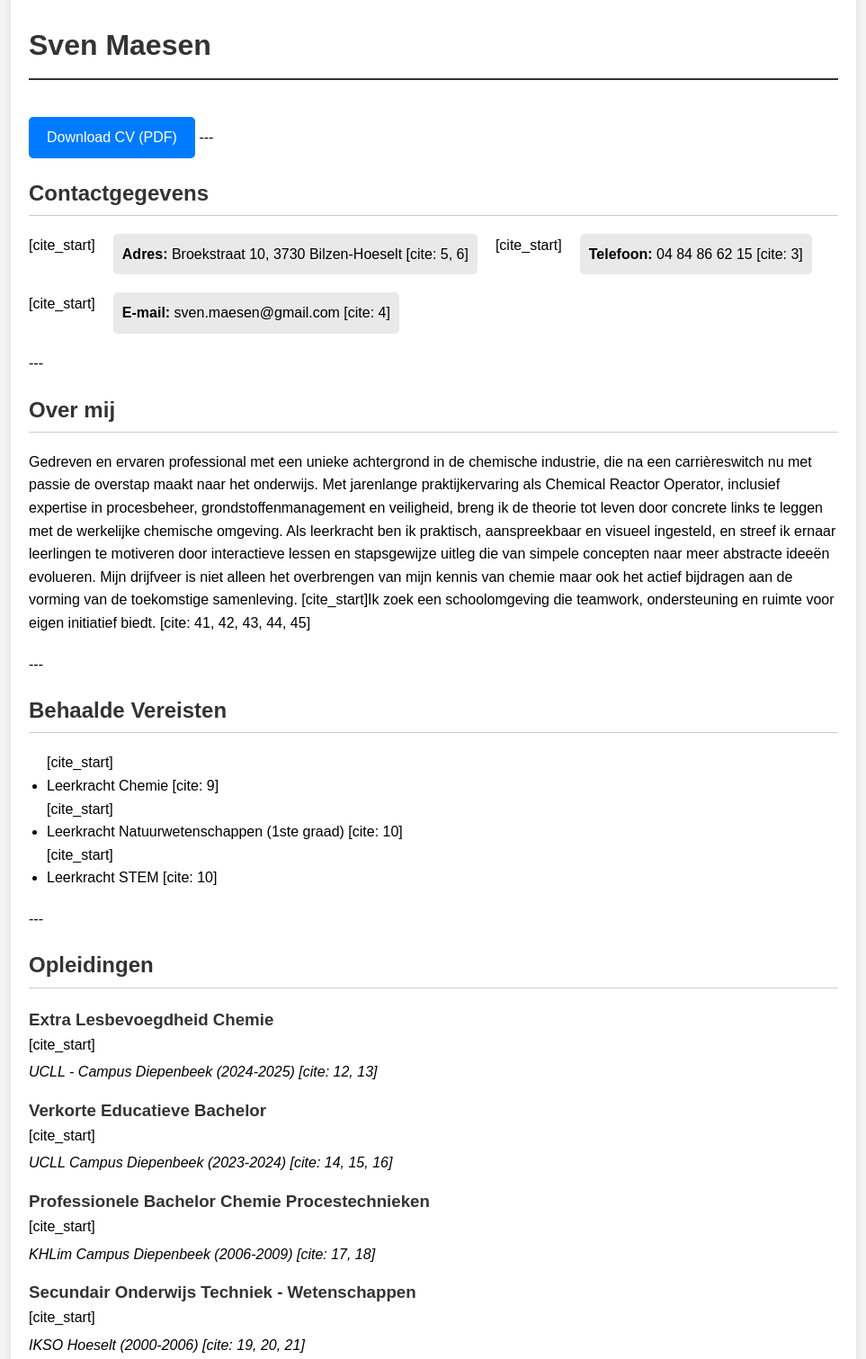
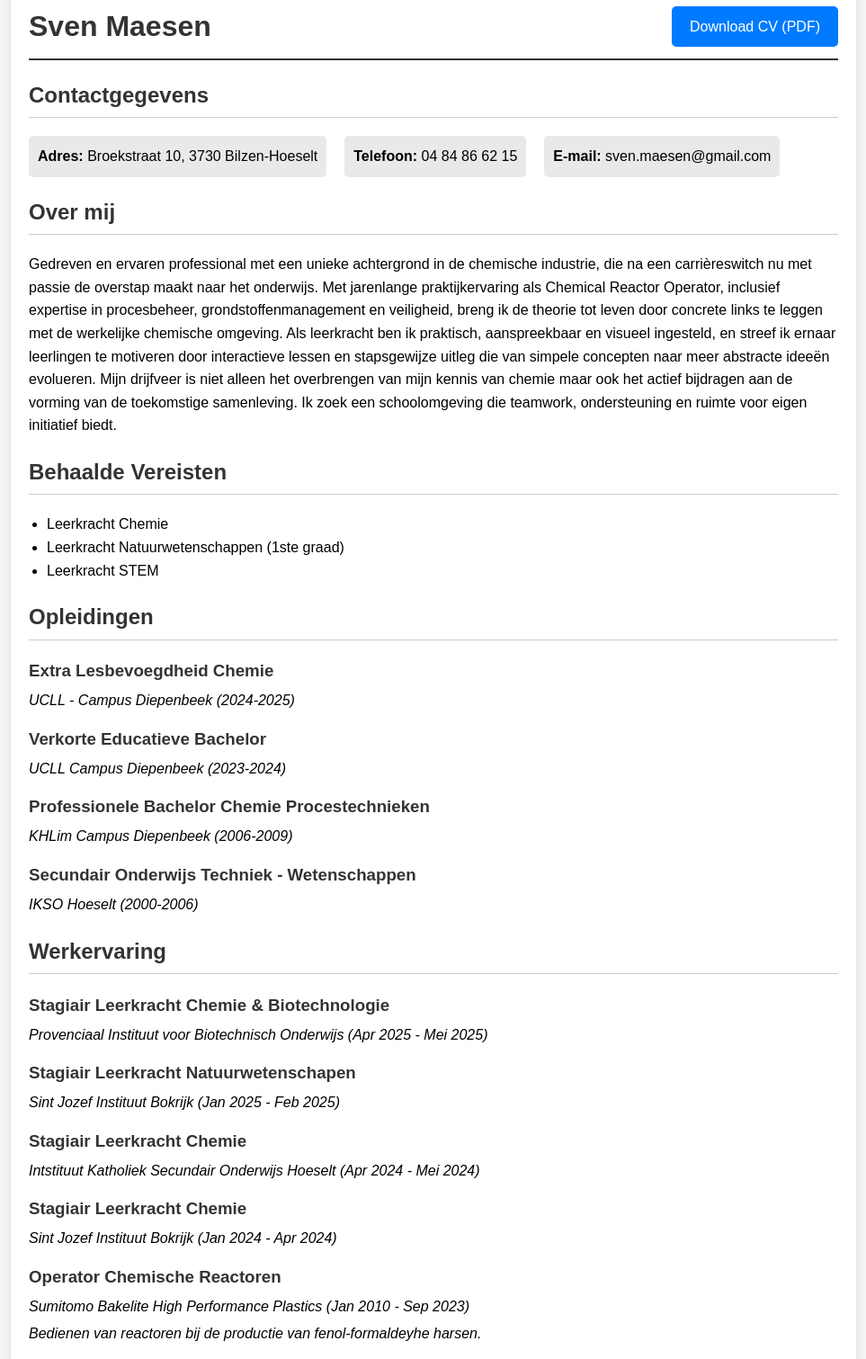
Before and after one commit to T0mt4ru/CV, a plain HTML site: page index.html in a window 1280 px wide. Shown: the part 36-1547 px from the top of the page at 90% size, without its empty margins (158-1121 px from the left). Drawn offline with Linux system fonts and the light colour scheme.

Commit message:
Update index.html

```diff
--- a/index.html
+++ b/index.html
@@ -20,12 +20,18 @@
             border-radius: 8px;
             box-shadow: 0 0 10px rgba(0, 0, 0, 0.1);
         }
+        .header-container {
+            display: flex;
+            justify-content: space-between;
+            align-items: center;
+            border-bottom: 2px solid #333;
+            padding-bottom: 10px;
+        }
         h1, h2, h3 {
             color: #333;
         }
         h1 {
-            border-bottom: 2px solid #333;
-            padding-bottom: 10px;
+            margin: 0; /* Remove default margin to align with flexbox */
         }
         .section {
             margin-bottom: 20px;
@@ -65,7 +71,6 @@
         }
         .download-button {
             display: inline-block;
-            margin-top: 20px;
             padding: 10px 20px;
             font-size: 16px;
             color: #fff;
@@ -83,78 +88,76 @@
 <body>
 
 <div class="container">
-    <header>
+    <div class="header-container">
         <h1>Sven Maesen</h1>
-    </header>
+        <a href="CV_Maesen_Sven_2025.pdf" download="CV_Maesen_Sven_2025.pdf" class="download-button">Download CV (PDF)</a>
+    </div>
 
-    <a href="CV_Maesen_Sven_2025.pdf" download="CV_Maesen_Sven_2025.pdf" class="download-button">Download CV (PDF)</a>
-
-    ---
     <div class="section">
         <h2>Contactgegevens</h2>
         <ul class="contact-info">
-            [cite_start]<li><strong>Adres:</strong> Broekstraat 10, 3730 Bilzen-Hoeselt [cite: 5, 6]</li>
-            [cite_start]<li><strong>Telefoon:</strong> 04 84 86 62 15 [cite: 3]</li>
-            [cite_start]<li><strong>E-mail:</strong> sven.maesen@gmail.com [cite: 4]</li>
+            <li><strong>Adres:</strong> Broekstraat 10, 3730 Bilzen-Hoeselt</li>
+            <li><strong>Telefoon:</strong> 04 84 86 62 15</li>
+            <li><strong>E-mail:</strong> sven.maesen@gmail.com</li>
         </ul>
     </div>
-    ---
+
     <div class="section">
         <h2>Over mij</h2>
-        <p class="about-me">Gedreven en ervaren professional met een unieke achtergrond in de chemische industrie, die na een carrièreswitch nu met passie de overstap maakt naar het onderwijs. Met jarenlange praktijkervaring als Chemical Reactor Operator, inclusief expertise in procesbeheer, grondstoffenmanagement en veiligheid, breng ik de theorie tot leven door concrete links te leggen met de werkelijke chemische omgeving. Als leerkracht ben ik praktisch, aanspreekbaar en visueel ingesteld, en streef ik ernaar leerlingen te motiveren door interactieve lessen en stapsgewijze uitleg die van simpele concepten naar meer abstracte ideeën evolueren. Mijn drijfveer is niet alleen het overbrengen van mijn kennis van chemie maar ook het actief bijdragen aan de vorming van de toekomstige samenleving. [cite_start]Ik zoek een schoolomgeving die teamwork, ondersteuning en ruimte voor eigen initiatief biedt. [cite: 41, 42, 43, 44, 45]</p>
+        <p class="about-me">Gedreven en ervaren professional met een unieke achtergrond in de chemische industrie, die na een carrièreswitch nu met passie de overstap maakt naar het onderwijs. Met jarenlange praktijkervaring als Chemical Reactor Operator, inclusief expertise in procesbeheer, grondstoffenmanagement en veiligheid, breng ik de theorie tot leven door concrete links te leggen met de werkelijke chemische omgeving. Als leerkracht ben ik praktisch, aanspreekbaar en visueel ingesteld, en streef ik ernaar leerlingen te motiveren door interactieve lessen en stapsgewijze uitleg die van simpele concepten naar meer abstracte ideeën evolueren. Mijn drijfveer is niet alleen het overbrengen van mijn kennis van chemie maar ook het actief bijdragen aan de vorming van de toekomstige samenleving. Ik zoek een schoolomgeving die teamwork, ondersteuning en ruimte voor eigen initiatief biedt.</p>
     </div>
-    ---
+
     <div class="section">
         <h2>Behaalde Vereisten</h2>
         <ul class="item-list">
-            [cite_start]<li>Leerkracht Chemie [cite: 9]</li>
-            [cite_start]<li>Leerkracht Natuurwetenschappen (1ste graad) [cite: 10]</li>
-            [cite_start]<li>Leerkracht STEM [cite: 10]</li>
+            <li>Leerkracht Chemie</li>
+            <li>Leerkracht Natuurwetenschappen (1ste graad)</li>
+            <li>Leerkracht STEM</li>
         </ul>
     </div>
-    ---
+
     <div class="section">
         <h2>Opleidingen</h2>
         <div class="education">
             <h3>Extra Lesbevoegdheid Chemie</h3>
-            [cite_start]<p>UCLL - Campus Diepenbeek (2024-2025) [cite: 12, 13]</p>
+            <p>UCLL - Campus Diepenbeek (2024-2025)</p>
         </div>
         <div class="education">
             <h3>Verkorte Educatieve Bachelor</h3>
-            [cite_start]<p>UCLL Campus Diepenbeek (2023-2024) [cite: 14, 15, 16]</p>
+            <p>UCLL Campus Diepenbeek (2023-2024)</p>
         </div>
         <div class="education">
             <h3>Professionele Bachelor Chemie Procestechnieken</h3>
-            [cite_start]<p>KHLim Campus Diepenbeek (2006-2009) [cite: 17, 18]</p>
+            <p>KHLim Campus Diepenbeek (2006-2009)</p>
         </div>
         <div class="education">
             <h3>Secundair Onderwijs Techniek - Wetenschappen</h3>
-            [cite_start]<p>IKSO Hoeselt (2000-2006) [cite: 19, 20, 21]</p>
+            <p>IKSO Hoeselt (2000-2006)</p>
         </div>
     </div>
-    ---
+
     <div class="section">
         <h2>Werkervaring</h2>
         <div class="job">
             <h3>Stagiair Leerkracht Chemie & Biotechnologie</h3>
-            [cite_start]<p>Provenciaal Instituut voor Biotechnisch Onderwijs (Apr 2025 - Mei 2025) [cite: 23, 24]</p>
+            <p>Provenciaal Instituut voor Biotechnisch Onderwijs (Apr 2025 - Mei 2025)</p>
         </div>
         <div class="job">
             <h3>Stagiair Leerkracht Natuurwetenschapen</h3>
-            [cite_start]<p>Sint Jozef Instituut Bokrijk (Jan 2025 - Feb 2025) [cite: 25, 26, 27]</p>
+            <p>Sint Jozef Instituut Bokrijk (Jan 2025 - Feb 2025)</p>
         </div>
         <div class="job">
             <h3>Stagiair Leerkracht Chemie</h3>
-            [cite_start]<p>Intstituut Katholiek Secundair Onderwijs Hoeselt (Apr 2024 - Mei 2024) [cite: 28, 29, 30, 31]</p>
+            <p>Intstituut Katholiek Secundair Onderwijs Hoeselt (Apr 2024 - Mei 2024)</p>
         </div>
         <div class="job">
             <h3>Stagiair Leerkracht Chemie</h3>
-            [cite_start]<p>Sint Jozef Instituut Bokrijk (Jan 2024 - Apr 2024) [cite: 32, 33, 34, 35]</p>
+            <p>Sint Jozef Instituut Bokrijk (Jan 2024 - Apr 2024)</p>
         </div>
         <div class="job">
             <h3>Operator Chemische Reactoren</h3>
-            [cite_start]<p>Sumitomo Bakelite High Performance Plastics (Jan 2010 - Sep 2023) [cite: 36, 37, 38]</p>
-            [cite_start]<p>Bedienen van reactoren bij de productie van fenol-formaldeyhe harsen. [cite: 39]</p>
+            <p>Sumitomo Bakelite High Performance Plastics (Jan 2010 - Sep 2023)</p>
+            <p>Bedienen van reactoren bij de productie van fenol-formaldeyhe harsen.</p>
         </div>
     </div>
 </div>
```
